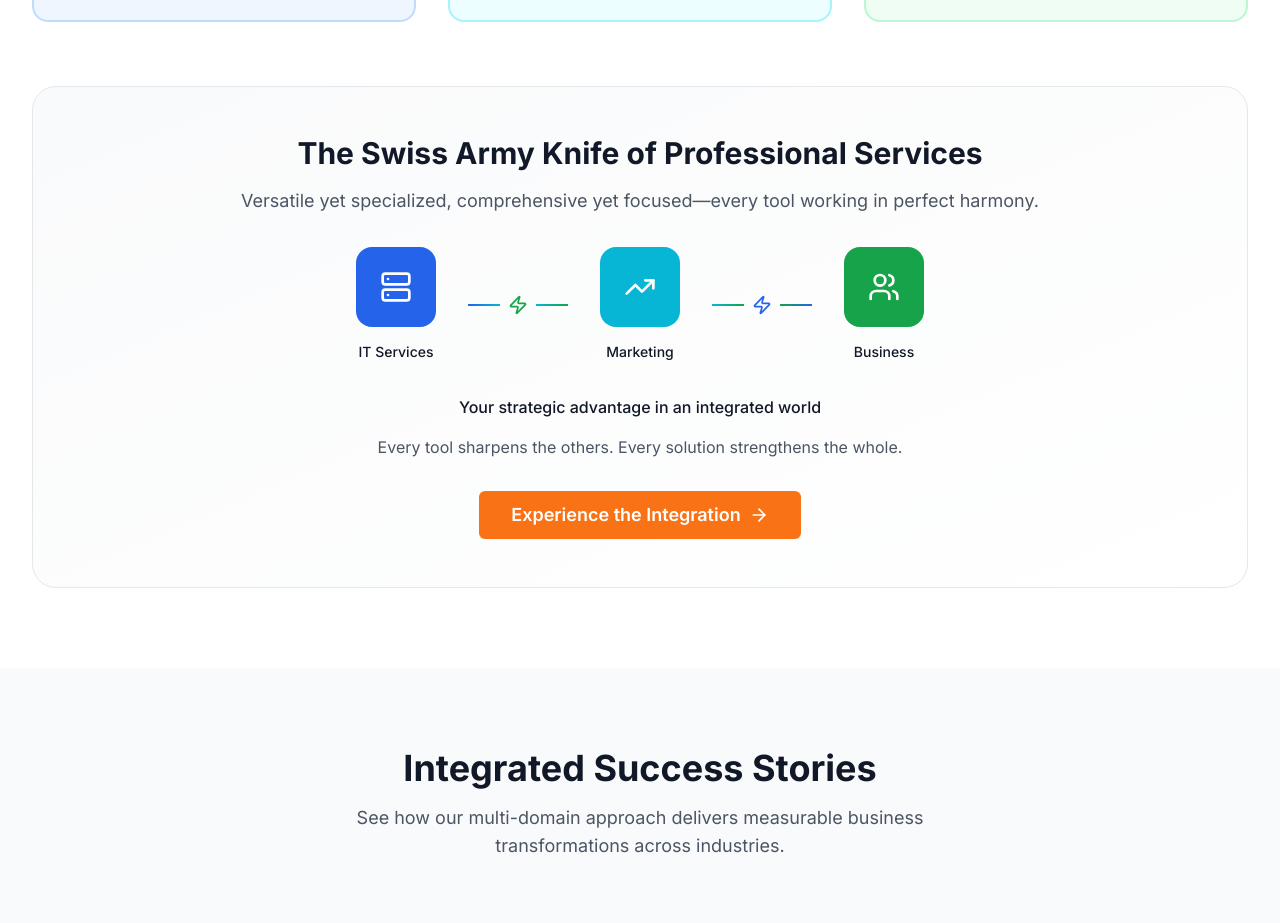
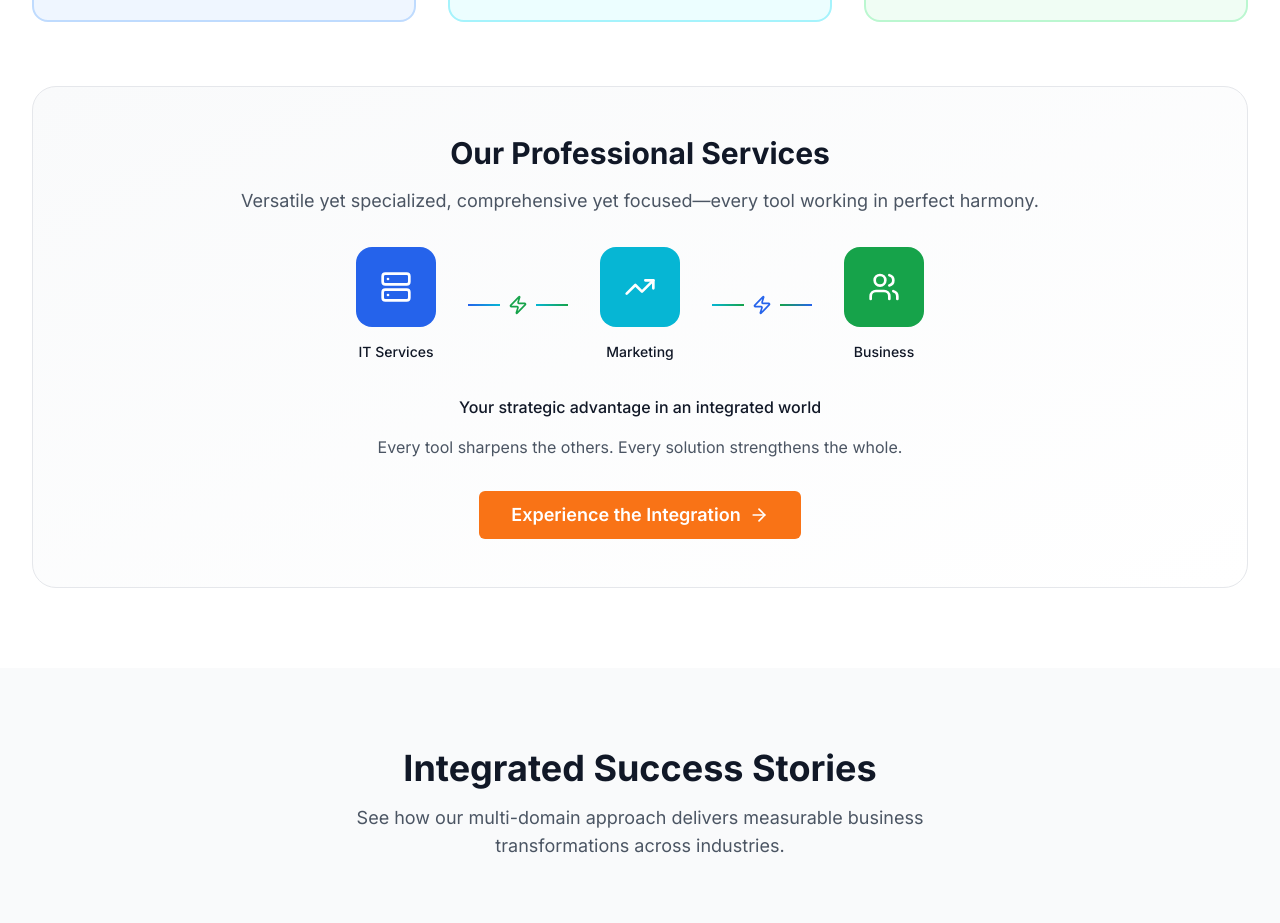
Before and after one commit to Harnish8/Adveb-media-group, a Next.js app: page / in a window 1280 px wide. Shown: the part 1440-2363 px from the top of the page. Built offline with nearby package versions, Linux system fonts and the light colour scheme.

Commit message:
Text Update

```diff
--- a/app/components/UnifiedBrandStory.js
+++ b/app/components/UnifiedBrandStory.js
@@ -158,7 +158,7 @@ const UnifiedBrandStory = () => {
           <div className="max-w-4xl mx-auto">
             <div className="mb-8">
               <h3 className="text-3xl font-bold text-gray-900 mb-4">
-                The Swiss Army Knife of Professional Services
+                Our Professional Services
               </h3>
               <p className="text-lg text-gray-600">
                 Versatile yet specialized, comprehensive yet focused—every tool working in perfect harmony.
```
